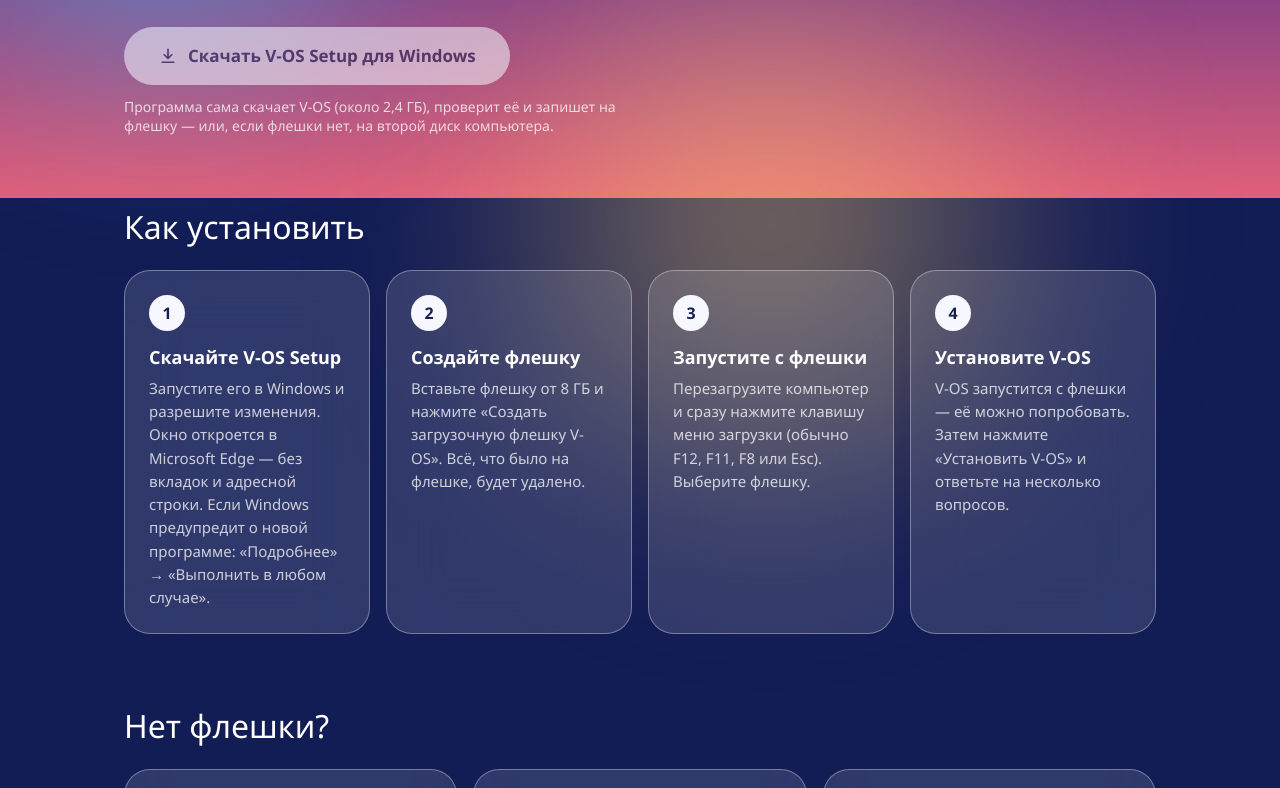
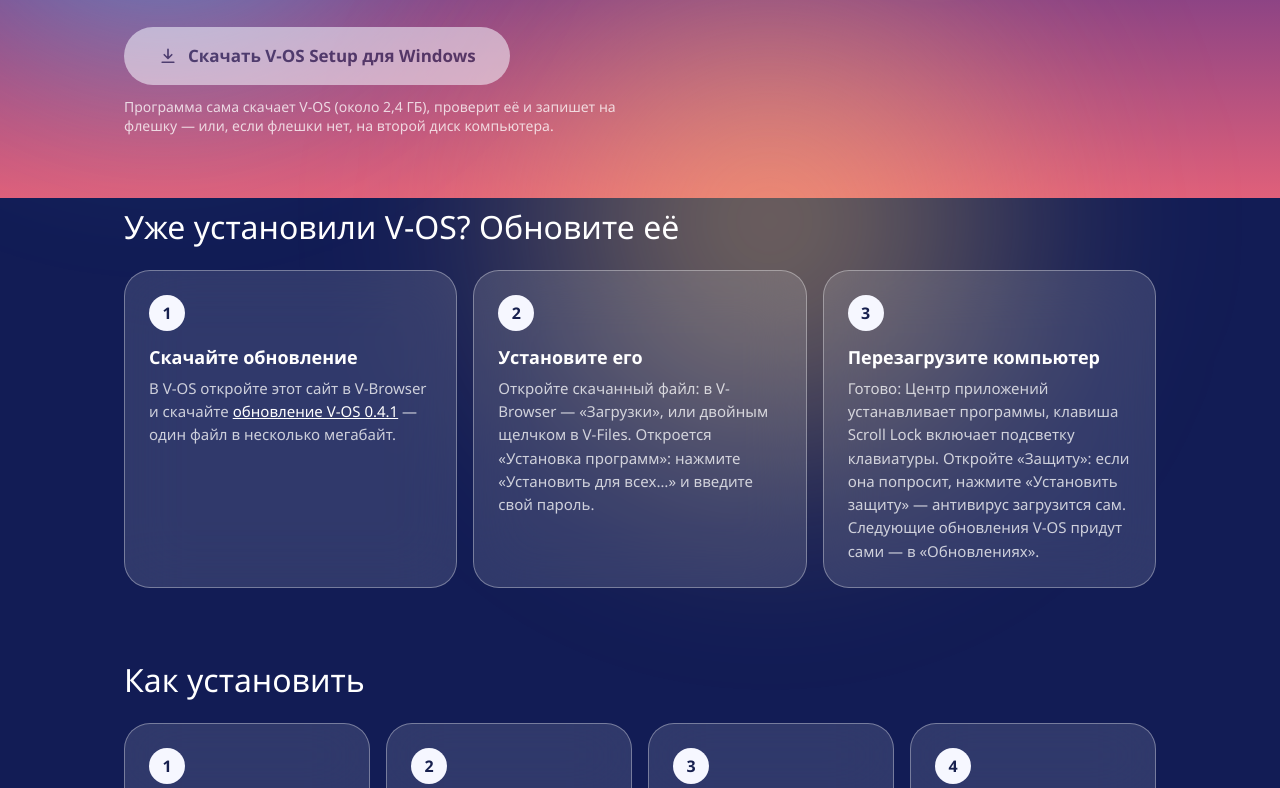
Before and after one commit to fsb-helper-ru/V-OS, a plain HTML site: page index.html in a window 1280 px wide. Shown: the part 602-1390 px from the top of the page. Drawn offline with Linux system fonts and the light colour scheme; no server answers.

Commit message:
V-OS 0.4.1: the update for installed systems

```diff
--- a/index.html
+++ b/index.html
@@ -79,6 +79,15 @@
     <svg class="mark" viewBox="0 0 64 64"><path d="M10.2 20.5 L32 55 L53.8 20.5" fill="none" stroke="#fff" stroke-width="6.5" stroke-linecap="round" stroke-linejoin="round"/><circle cx="32" cy="12" r="4.6" fill="#aebfff"/></svg>
   </div>
 
+  <section id="update">
+    <h2>Уже установили V-OS? Обновите её</h2>
+    <div class="grid">
+      <div class="card"><div class="num">1</div><b>Скачайте обновление</b><p>В V-OS откройте этот сайт в V-Browser и скачайте <a class="link" href="apt/pool/main/v/v-os/v-os_0.4.1_amd64.deb">обновление V-OS 0.4.1</a> — один файл в несколько мегабайт.</p></div>
+      <div class="card"><div class="num">2</div><b>Установите его</b><p>Откройте скачанный файл: в V-Browser — «Загрузки», или двойным щелчком в V-Files. Откроется «Установка программ»: нажмите «Установить для всех…» и введите свой пароль.</p></div>
+      <div class="card"><div class="num">3</div><b>Перезагрузите компьютер</b><p>Готово: Центр приложений устанавливает программы, клавиша Scroll Lock включает подсветку клавиатуры. Откройте «Защиту»: если она попросит, нажмите «Установить защиту» — антивирус загрузится сам. Следующие обновления V-OS придут сами — в «Обновлениях».</p></div>
+    </div>
+  </section>
+
   <section>
     <h2>Как установить</h2>
     <div class="grid">
```
Also changed, not shown: 15 other files.
